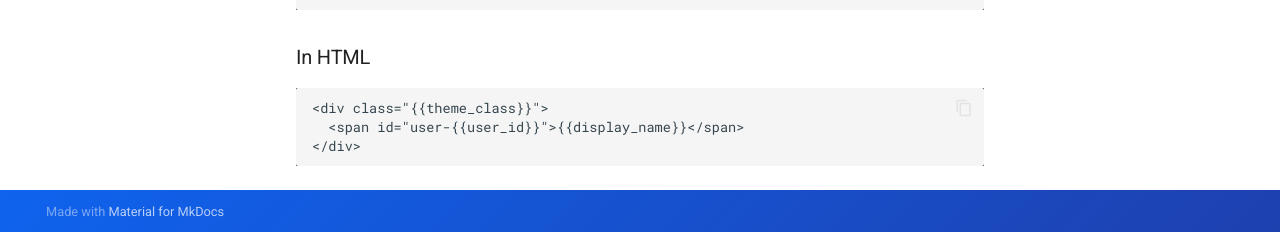
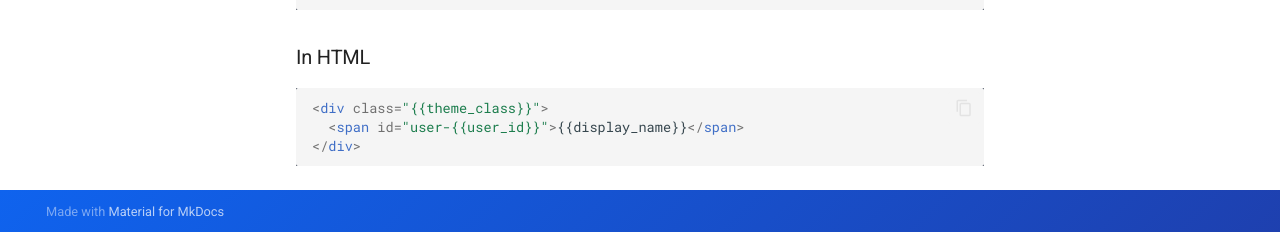
Before and after one commit to ai-shifu/markdown-flow, an MkDocs documentation site: the page built from docs/docs/specification/variables.md, in a window 1280 px wide and 900 px high, scrolled down 3033 px. Shown: the part 665-897 px from the top of the window. Built offline with MkDocs 1.6.1 and Material for MkDocs 9.7.7, drawn with Linux system fonts in a browser that asks for light colours.

Commit message:
Fix HTML code block syntax highlighting in variables documentation
🤖 Generated with [Claude Code](https://claude.ai/code)

Co-Authored-By: Claude <noreply@anthropic.com>

````diff
--- a/docs/docs/specification/variables.md
+++ b/docs/docs/specification/variables.md
@@ -158,7 +158,7 @@ Create a formatted table showing the user's account information:
 
 ### In HTML
 
-```markdown
+```html
 <div class="{{theme_class}}">
   <span id="user-{{user_id}}">{{display_name}}</span>
 </div>
````
